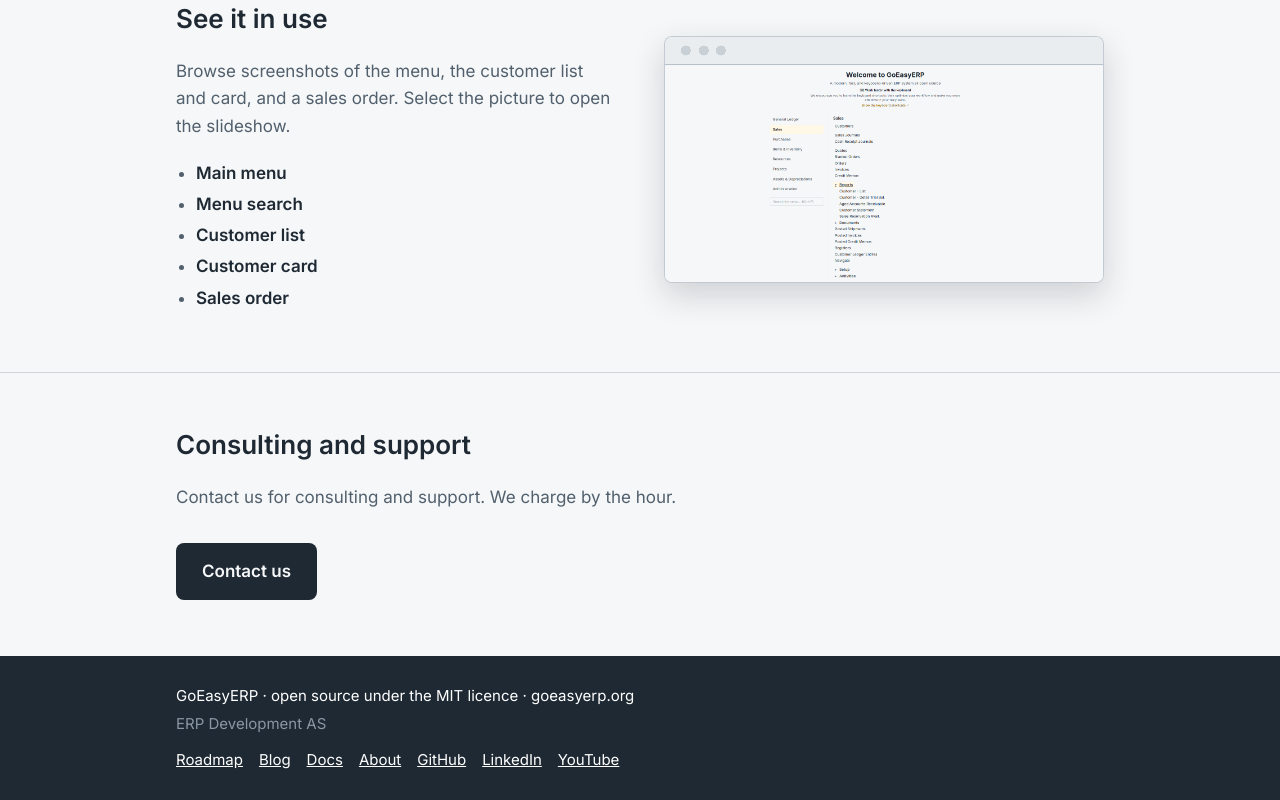
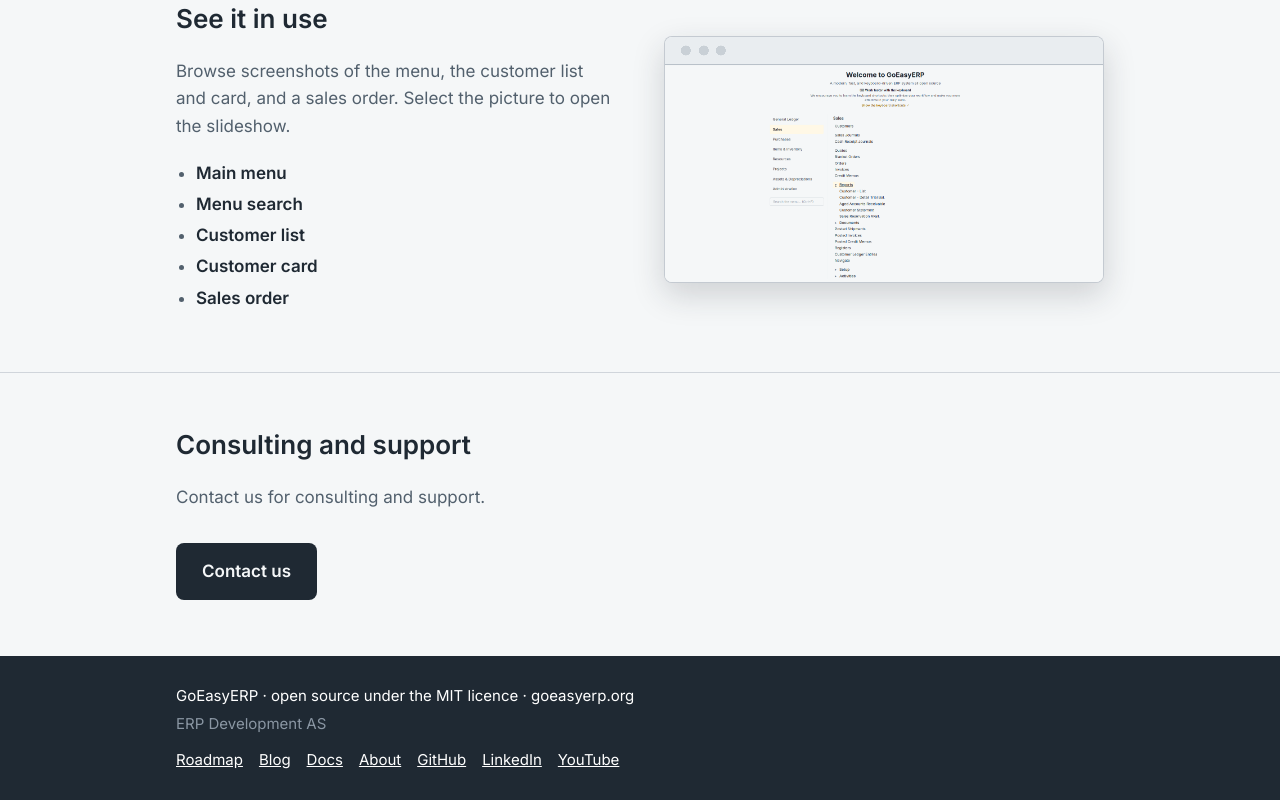
Before and after one commit to hansjlachmann/goeasyerp.com, a plain HTML site: page site/index.html in a window 1280 px wide. Shown: the part 3112-3912 px from the top of the page. Drawn offline with Linux system fonts and the light colour scheme.

Commit message:
Consulting section: remove the hourly rate sentence
Co-Authored-By: Claude Sonnet 5.5 <noreply@anthropic.com>

```diff
--- a/site/index.html
+++ b/site/index.html
@@ -173,7 +173,7 @@
     <section id="consulting" aria-labelledby="consulting-title">
       <div class="wrap">
         <h2 id="consulting-title">Consulting and support</h2>
-        <p class="body">Contact us for consulting and support. We charge by the hour.</p>
+        <p class="body">Contact us for consulting and support.</p>
         <p class="actions">
           <a class="btn btn-secondary" href="mailto:contact@goeasyerp.org">Contact us</a>
         </p>
```
